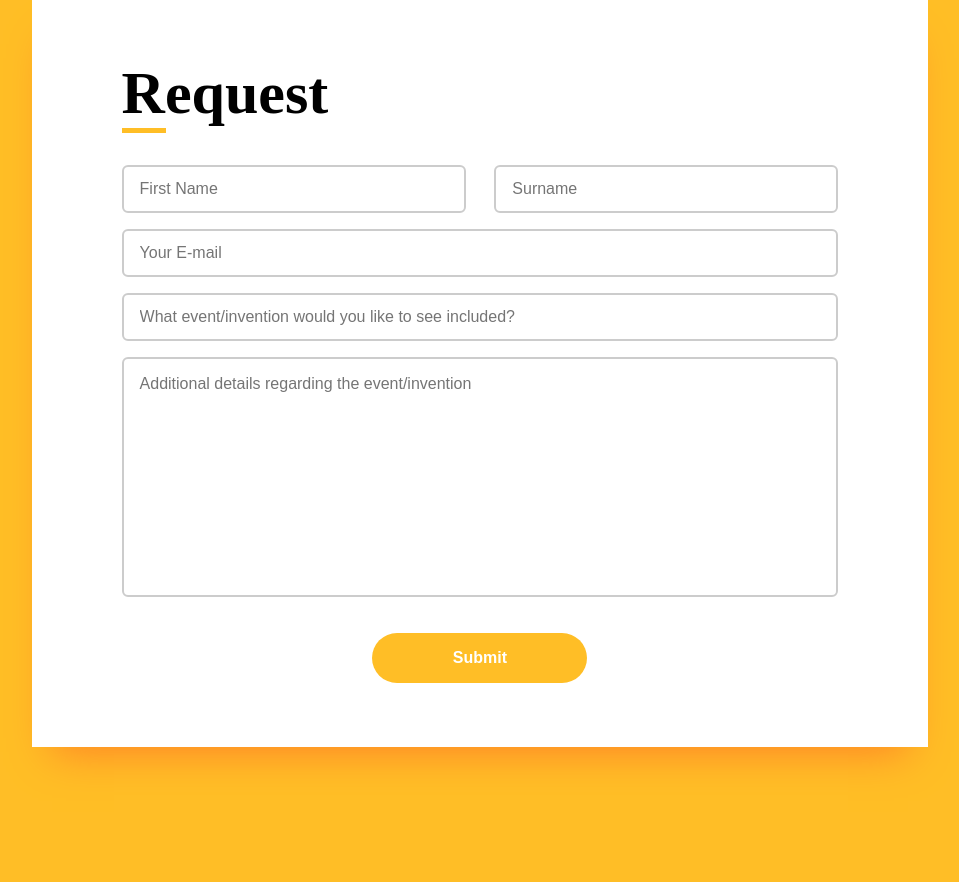
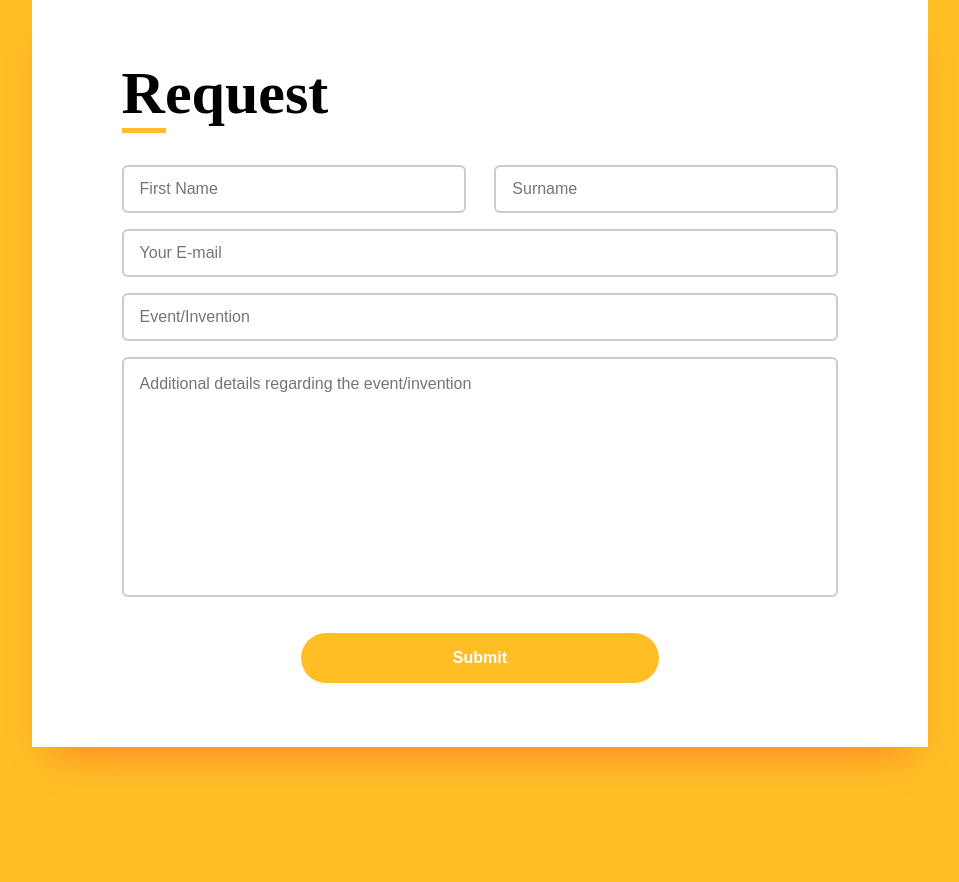
Before and after one commit to CalumDixon/Historyofinvention, a PHP site: page / in a window 1280 px wide. Shown: the part 5316-6198 px from the top of the page, without its empty margins (160-1119 px from the left). Run offline with PHP 8.4, Linux system fonts and the light colour scheme; some web fonts are replaced.

Commit message:
Edits to PhP form

```diff
--- a/index.html
+++ b/index.html
@@ -487,7 +487,7 @@
                         <input type="text" name="firstname" placeholder="First Name">
                         <input type="text" name="surname" placeholder="Surname">
                         <input type="text" name="mail" placeholder="Your E-mail">
-                        <input type="text" name="event" placeholder="What event/invention would you like to see included?">
+                        <input type="text" name="event" placeholder="Event/Invention">
                         <textarea id="message" name="message" placeholder="Additional details regarding the event/invention"></textarea>
 
                         <input type="submit" value="Submit">
--- a/stylesheet.css
+++ b/stylesheet.css
@@ -312,7 +312,7 @@ input[type=submit] {
     margin:0 auto;
     box-sizing: border-box;
     padding:1em;
-    width:30%;
+    width:50%;
     border: none;
     border-radius:500px;
     cursor: pointer;
@@ -541,4 +541,6 @@ nav a{
     float:right;
 }
 
+
+
 }
```
